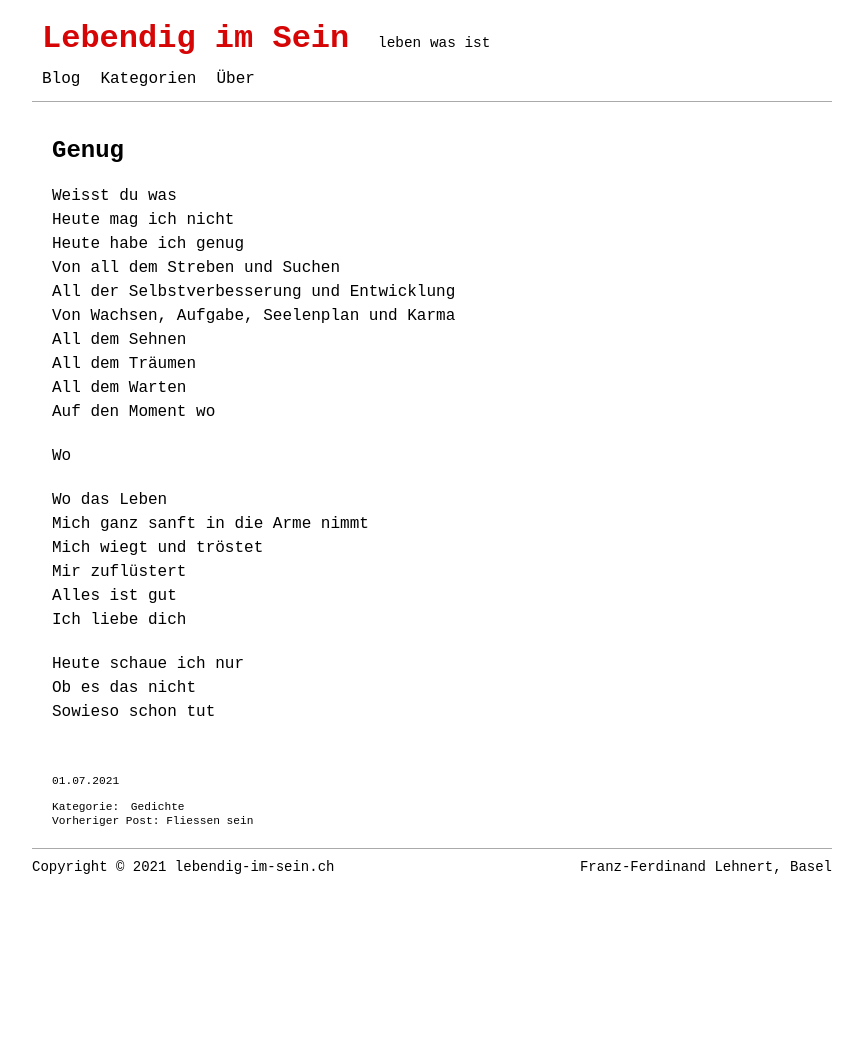
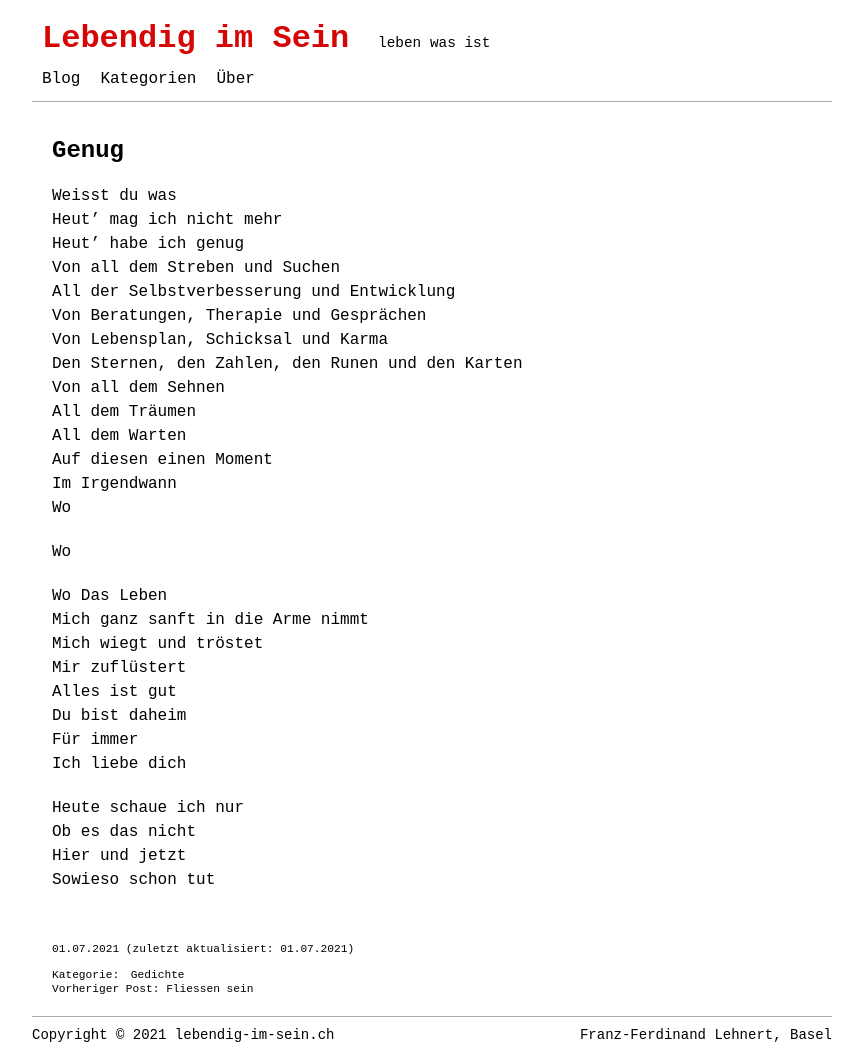
Before and after one commit to lebendigimsein/webpage, a Jekyll site: the page built from _posts/2021-07-01-genug.markdown, in a window 1280 px wide. Shown: the whole page, without its empty margins (208-1071 px from the left). Built offline with Jekyll 4.4.1, drawn with Linux system fonts in a browser that asks for light colours; before the commit the page ends 900 px from its top, so only the background shows below that.

Commit message:
last poem changed

```diff
--- a/_posts/2021-07-01-genug.markdown
+++ b/_posts/2021-07-01-genug.markdown
@@ -2,31 +2,39 @@
 layout: post
 title: Genug
 date: 2021-07-01
-last_modified_at:
+last_modified_at: 2021-07-01
 categories: [Gedichte]
 tags: []
 ---
 
 Weisst du was
-Heute mag ich nicht
-Heute habe ich genug
+Heut' mag ich nicht mehr
+Heut' habe ich genug
 Von all dem Streben und Suchen
 All der Selbstverbesserung und Entwicklung
-Von Wachsen, Aufgabe, Seelenplan und Karma
-All dem Sehnen
+Von Beratungen, Therapie und Gesprächen
+Von Lebensplan, Schicksal und Karma
+Den Sternen, den Zahlen, den Runen und den Karten
+Von all dem Sehnen
 All dem Träumen
 All dem Warten
-Auf den Moment wo
+Auf diesen einen Moment
+Im Irgendwann
+Wo
 
 Wo
 
-Wo das Leben
+Wo
+Das Leben
 Mich ganz sanft in die Arme nimmt
 Mich wiegt und tröstet
 Mir zuflüstert
 Alles ist gut
+Du bist daheim
+Für immer
 Ich liebe dich
 
 Heute schaue ich nur
 Ob es das nicht
+Hier und jetzt
 Sowieso schon tut
```
